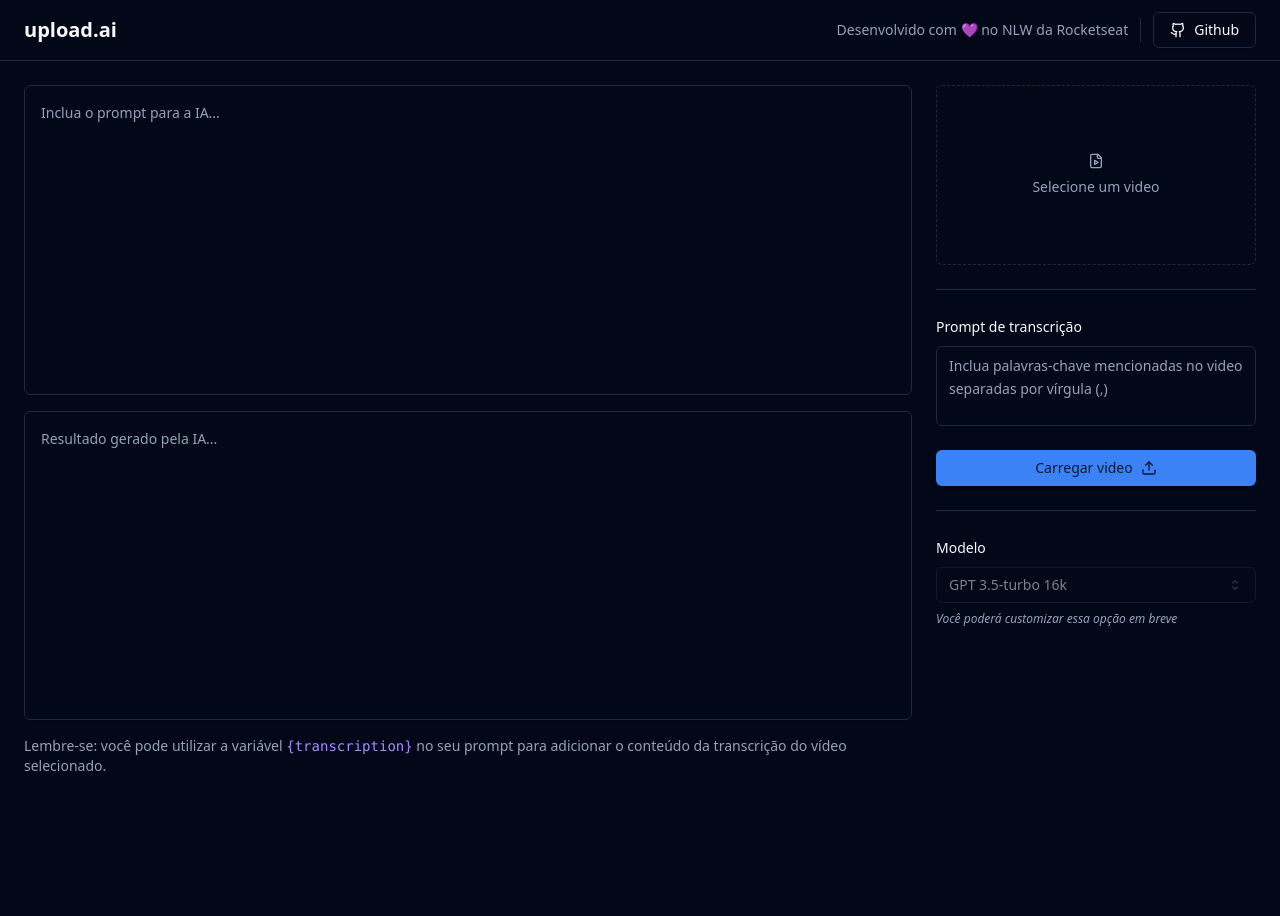
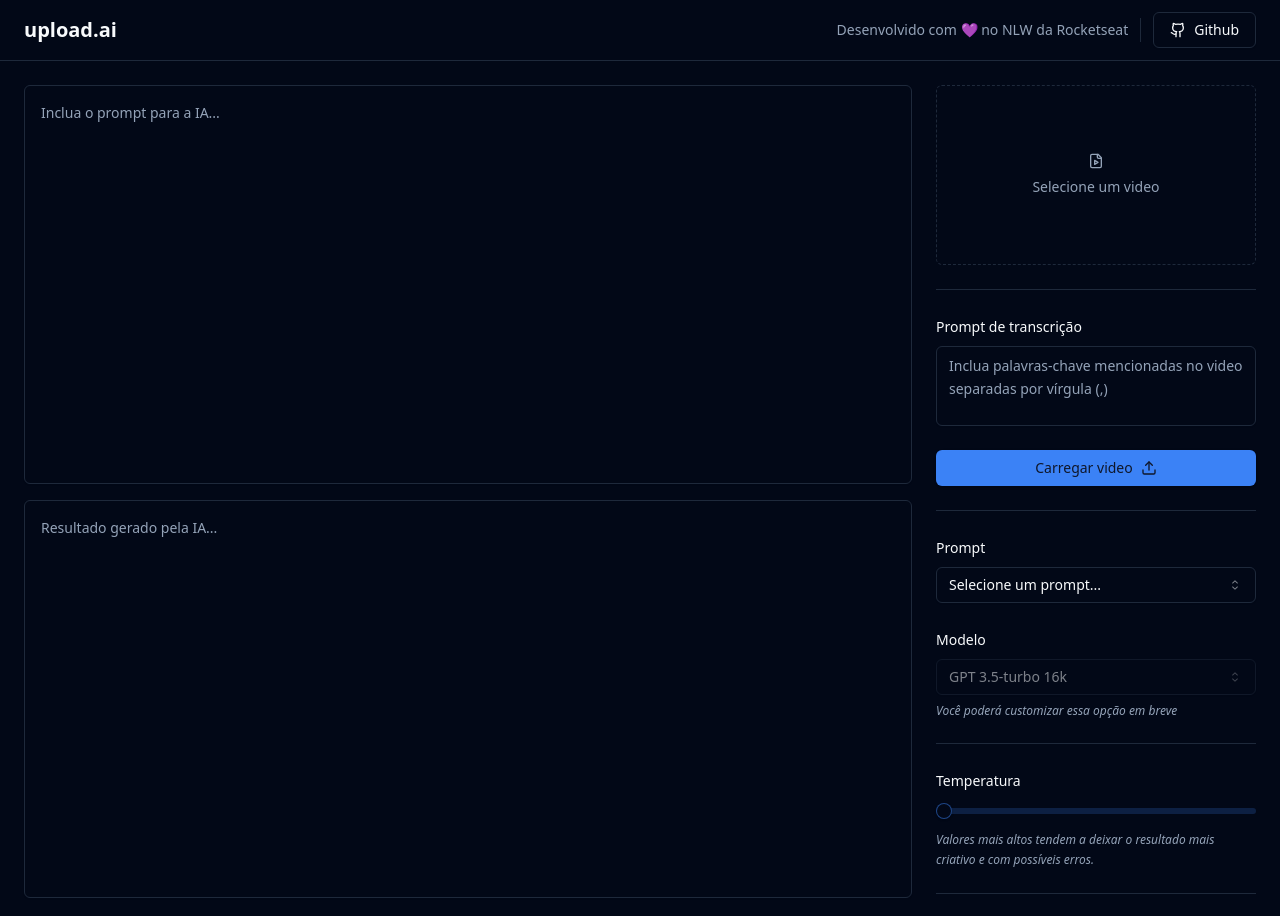
Before and after one commit to AloisioFernandes/upload-ai, a React (Vite) app in the folder upload-ai-web/: page / in a window 1280 px wide. Shown: the top 916 px of the page. Before the commit the page ends 800 px from the top, so only its background shows below. Built offline with nearby package versions, Linux system fonts and the light colour scheme.

Commit message:
Finalização de interface.

```diff
--- a/upload-ai-web/package.json
+++ b/upload-ai-web/package.json
@@ -14,6 +14,7 @@
     "@radix-ui/react-label": "^2.1.0",
     "@radix-ui/react-select": "^2.1.2",
     "@radix-ui/react-separator": "^1.1.0",
+    "@radix-ui/react-slider": "^1.2.1",
     "@radix-ui/react-slot": "^1.1.0",
     "class-variance-authority": "^0.7.0",
     "clsx": "^2.1.1",
--- a/upload-ai-web/src/App.tsx
+++ b/upload-ai-web/src/App.tsx
@@ -1,4 +1,4 @@
-import { FileVideo, Github, Upload } from "lucide-react";
+import { FileVideo, Github, Upload, Wand2 } from "lucide-react";
 import { Button } from "./components/ui/button";
 import { Separator } from "./components/ui/separator";
 import { Textarea } from "./components/ui/textarea";
@@ -10,6 +10,7 @@
   SelectTrigger,
   SelectValue,
 } from "./components/ui/select";
+import { Slider } from "./components/ui/slider";
 
 export function App() {
   return (
@@ -93,6 +94,19 @@
 
           <form className="space-y-6">
             <div className="space-y-2">
+              <Label>Prompt</Label>
+              <Select>
+                <SelectTrigger>
+                  <SelectValue placeholder="Selecione um prompt..." />
+                </SelectTrigger>
+                <SelectContent>
+                  <SelectItem value="title">Título do YouTube</SelectItem>
+                  <SelectItem value="description">Descrição do YouTube</SelectItem>
+                </SelectContent>
+              </Select>
+            </div>
+
+            <div className="space-y-2">
               <Label>Modelo</Label>
               <Select disabled defaultValue="gpt3.5">
                 <SelectTrigger>
@@ -106,6 +120,24 @@
                 Você poderá customizar essa opção em breve
               </span>
             </div>
+
+            <Separator />
+
+            <div className="space-y-4">
+              <Label>Temperatura</Label>
+              <Slider min={0} max={1} step={0.1} />
+              <span className="block text-xs text-muted-foreground italic leading-relaxed">
+                Valores mais altos tendem a deixar o resultado mais criativo e
+                com possíveis erros.
+              </span>
+            </div>
+
+            <Separator />
+
+            <Button type="submit" className="w-full">
+              Executar
+              <Wand2 className="w-4 h-4 ml-2" />
+            </Button>
           </form>
         </aside>
       </main>
--- /dev/null
+++ b/upload-ai-web/src/components/ui/slider.tsx
@@ -0,0 +1,26 @@
+import * as React from "react"
+import * as SliderPrimitive from "@radix-ui/react-slider"
+
+import { cn } from "@/lib/utils"
+
+const Slider = React.forwardRef<
+  React.ElementRef<typeof SliderPrimitive.Root>,
+  React.ComponentPropsWithoutRef<typeof SliderPrimitive.Root>
+>(({ className, ...props }, ref) => (
+  <SliderPrimitive.Root
+    ref={ref}
+    className={cn(
+      "relative flex w-full touch-none select-none items-center",
+      className
+    )}
+    {...props}
+  >
+    <SliderPrimitive.Track className="relative h-1.5 w-full grow overflow-hidden rounded-full bg-primary/20">
+      <SliderPrimitive.Range className="absolute h-full bg-primary" />
+    </SliderPrimitive.Track>
+    <SliderPrimitive.Thumb className="block h-4 w-4 rounded-full border border-primary/50 bg-background shadow transition-colors focus-visible:outline-none focus-visible:ring-1 focus-visible:ring-ring disabled:pointer-events-none disabled:opacity-50" />
+  </SliderPrimitive.Root>
+))
+Slider.displayName = SliderPrimitive.Root.displayName
+
+export { Slider }
```
Also changed, not shown: 1 other file (tests, documents, lock files or other folders).
